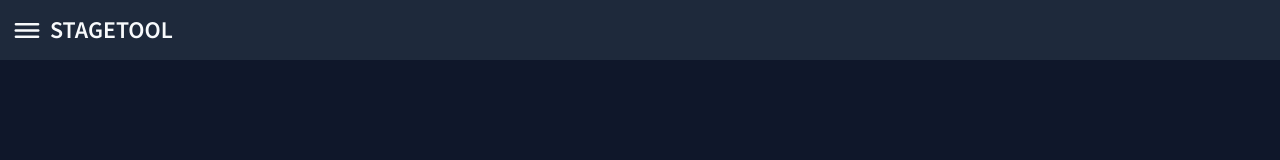
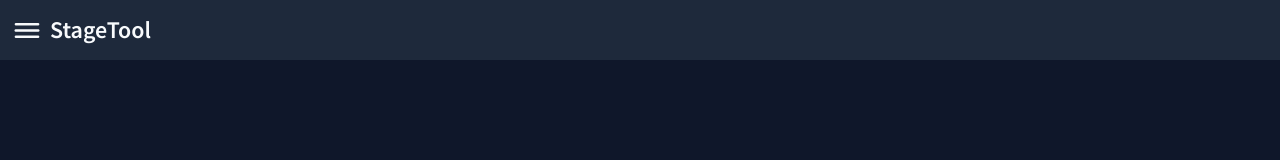
Before and after one commit to Turku-BioImaging/stagetool-ui, a Vue app in the folder src/: page / in a window 1280 px wide. Shown: the top 160 px of the page. Built offline with nearby package versions, Linux system fonts and the light colour scheme.

Commit message:
remove uppercase styling

```diff
--- a/src/src/components/NavigationBar.vue
+++ b/src/src/components/NavigationBar.vue
@@ -47,7 +47,7 @@ div.navigation-bar {
   div.header {
     @apply flex items-center;
     h1 {
-      @apply font-semibold uppercase;
+      @apply font-semibold;
       @apply text-2xl;
     }
 
```
